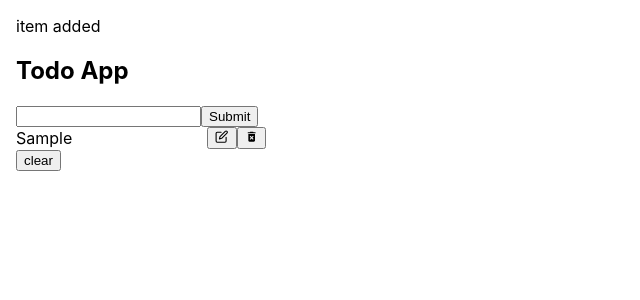
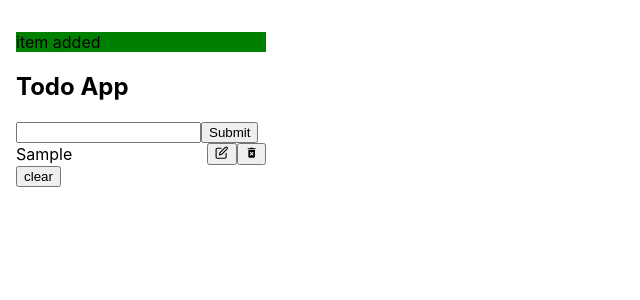
Before and after one commit to johannranudd/react-todo-app, a React (Create React App) app: page / in a window 1280 px wide. Both pictures are taken after typing "Sample" into the empty fields and a click on the button "Submit". Shown: the top 300 px of the page, without its empty margins (0-640 px from the left). Built offline with nearby package versions, Linux system fonts and the light colour scheme.

Commit message:
functionality re-written

```diff
--- a/src/components/Alert.js
+++ b/src/components/Alert.js
@@ -1,13 +1,15 @@
 import React, { useEffect } from 'react';
 
-const Alert = ({ show, color, msg, showAlert, list }) => {
+const Alert = ({ type, msg, showAlert, list }) => {
   useEffect(() => {
     const timeOut = setTimeout(() => {
       showAlert();
     }, 3000);
-    return () => clearTimeout(timeOut);
+    return () => {
+      clearTimeout(timeOut);
+    };
   }, [list]);
-  return <div className={color}>{msg}</div>;
+  return <p className={type}>{msg}</p>;
 };
 
 export default Alert;
--- a/src/components/List.js
+++ b/src/components/List.js
@@ -2,7 +2,7 @@ import React from 'react';
 import { FiEdit } from 'react-icons/fi';
 import { MdDeleteForever } from 'react-icons/md';
 
-const List = ({ list, clearList }) => {
+const List = ({ list, clearList, deleteItem, editItem }) => {
   return (
     <>
       {list.map((item) => {
@@ -11,10 +11,10 @@ const List = ({ list, clearList }) => {
           <article key={id} className='list-item'>
             <div>{inputValue}</div>
             <div className='button-container'>
-              <button>
+              <button onClick={() => editItem(id)}>
                 <FiEdit />
               </button>
-              <button>
+              <button onClick={() => deleteItem(id)}>
                 <MdDeleteForever />
               </button>
             </div>
--- a/src/components/Todo.js
+++ b/src/components/Todo.js
@@ -5,18 +5,30 @@ import Alert from './Alert';
 
 const Todo = () => {
   const [inputValue, setInputValue] = useState('');
-  const [list, setList] = useState([]);
+  const [list, setList] = useState(() => {
+    return localStorage.getItem('list')
+      ? JSON.parse(localStorage.getItem('list'))
+      : [];
+  });
   const [editFlag, setEditFlag] = useState(false);
   const [editID, setEditID] = useState(null);
-  const [alert, setAlert] = useState({ show: false, color: '', msg: '' });
+  const [alert, setAlert] = useState({ show: false, type: '', msg: '' });
 
   const handleSubmit = (e) => {
     e.preventDefault();
 
     if (!inputValue) {
-      console.log('no value');
+      showAlert(true, 'danger', 'Please enter Value');
     } else if (editFlag && inputValue) {
-      console.log('editing');
+      setList(
+        list.map((item) => {
+          if (item.id === editID) {
+            return { ...item, inputValue };
+          }
+          return item;
+        })
+      );
+      showAlert(true, 'success', 'Item edited');
     } else {
       const newItem = {
         id: new Date().getTime().toString(),
@@ -25,18 +37,36 @@ const Todo = () => {
       setList((prev) => {
         return [...prev, newItem];
       });
-      setInputValue('');
       showAlert(true, 'success', 'item added');
     }
   };
 
-  const showAlert = (show = true, color = '', msg = '') => {
-    setAlert({ show, color, msg });
+  const showAlert = (show = false, type = '', msg = '') => {
+    setAlert({ show, type, msg });
   };
 
   const clearList = () => {
     setList([]);
+    showAlert(true, 'danger', 'List cleared');
   };
+
+  const deleteItem = (id) => {
+    setList(list.filter((item) => item.id !== id));
+    showAlert(true, 'danger', 'Item removed');
+  };
+
+  const editItem = (id) => {
+    const editItem = list.filter((item) => item.id === id);
+    setEditID(id);
+    setInputValue(editItem[0].inputValue);
+    setEditFlag(true);
+  };
+
+  useEffect(() => {
+    setEditFlag(false);
+    setInputValue('');
+    localStorage.setItem('list', JSON.stringify(list));
+  }, [list]);
 
   return (
     <StyledDiv>
@@ -49,9 +79,16 @@ const Todo = () => {
             value={inputValue}
             onChange={(e) => setInputValue(e.target.value)}
           />
-          <button type='submit'>Submit</button>
+          <button type='submit'>{editFlag ? 'Edit' : 'Submit'}</button>
         </form>
-        {list.length > 0 && <List list={list} clearList={clearList} />}
+        {list.length > 0 && (
+          <List
+            list={list}
+            clearList={clearList}
+            deleteItem={deleteItem}
+            editItem={editItem}
+          />
+        )}
       </section>
     </StyledDiv>
   );
--- a/src/components/Todo.styled.js
+++ b/src/components/Todo.styled.js
@@ -3,6 +3,12 @@ import styled from 'styled-components';
 export const StyledDiv = styled.div`
   padding: 1rem;
   width: 250px;
+  .danger {
+    background-color: red;
+  }
+  .success {
+    background-color: green;
+  }
   .list-item {
     display: flex;
     justify-content: space-between;
```
